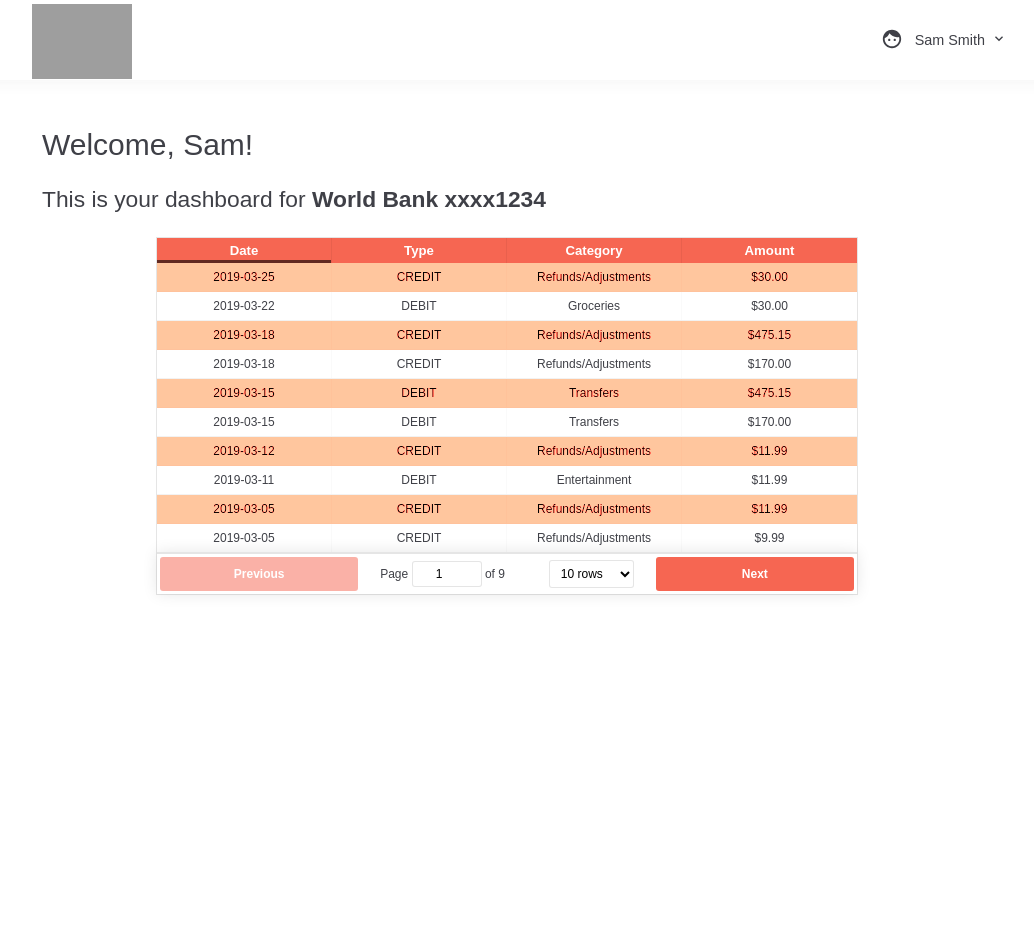
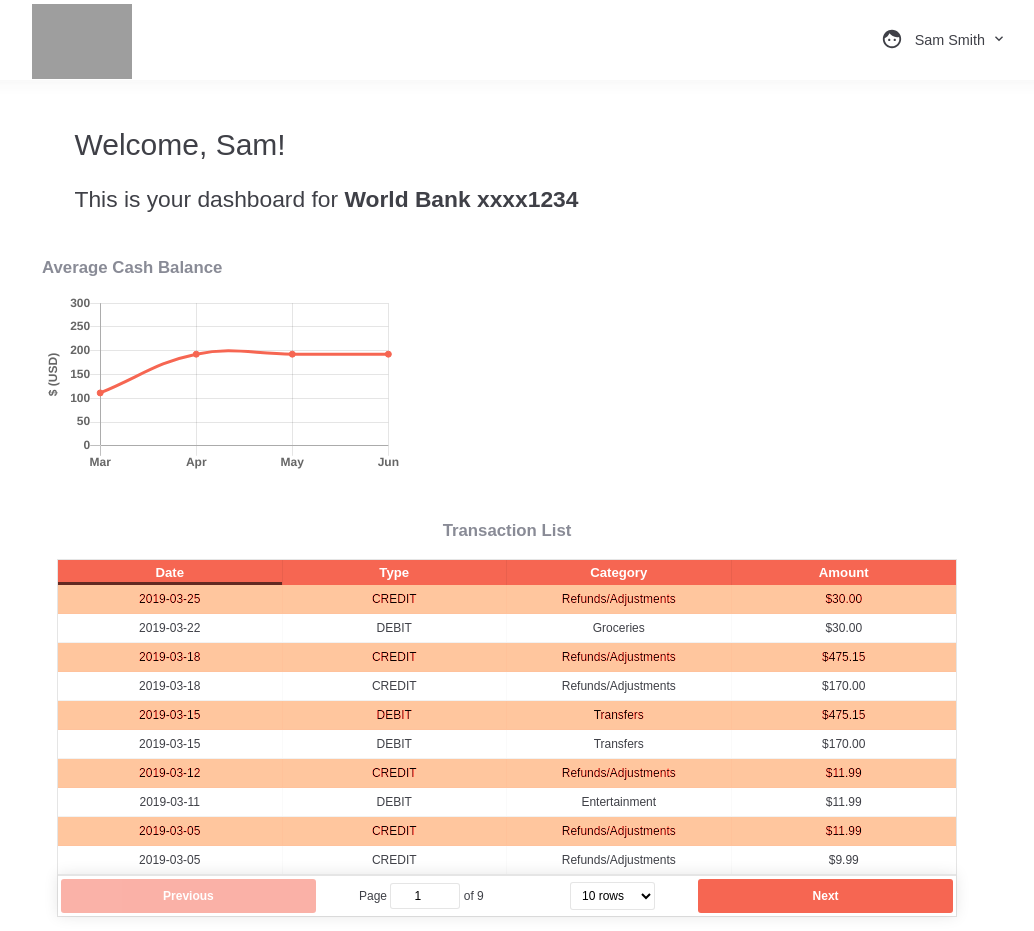
Before and after one commit to davidyoon85/betterfin, a React (Create React App) app: page / in a window 1280 px wide. Shown: the whole page, without its empty margins (133-1167 px from the left). Before the commit the page ends 896 px from the top, so only its background shows below. Built offline with nearby package versions, Linux system fonts and the light colour scheme; grey boxes are pictures that could not be loaded.

Commit message:
add cash balance chart

```diff
--- a/package.json
+++ b/package.json
@@ -7,6 +7,7 @@
     "d3": "^5.9.2",
     "d3-scale": "^3.0.0",
     "react": "^16.8.6",
+    "react-chartjs-2": "^2.7.6",
     "react-dom": "^16.8.6",
     "react-scripts": "3.0.1",
     "react-table": "^6.10.0",
--- a/src/components/chart.js
+++ b/src/components/chart.js
@@ -1,5 +1,7 @@
 import React, { Component } from 'react';
 import * as d3 from 'd3';
+
+import { Line } from 'react-chartjs-2';
 
 const data = require('../data/data.json');
 
@@ -8,41 +10,86 @@ class Chart extends Component {
         super(props)
 
         this.state = {
-            data: data
+            data: data,
+            chartData: {
+                labels: data.balances[0].month_labels,
+                datasets: [
+                    {
+                        // label: 'Month Average',
+                        data: data.balances[0].month_average_values,
+                        borderColor: 'rgba(246,102,82)',
+                        backgroundColor: 'transparent',
+                        pointBackgroundColor: 'rgba(246,102,82)',
+                    }
+                ]
+            }
         }
 
-        this.createBalanceChart = this.createBalanceChart.bind(this);
+        // this.createBalanceChart = this.createBalanceChart.bind(this);
     }
 
     componentDidMount() {
-
-
-        // var data1 = [
-        //     {ser1: 0.3, ser2: 4},
-        //     {ser1: 2, ser2: 16},
-        //     {ser1: 3, ser2: 8}
-        //  ];
-        this.createBalanceChart()
-    }
-
-    createBalanceChart() {
-        const months = this.state.data.balances[0].month_labels;
-        const month_averages = this.state.data.balances[0].month_average_values;
-        const data = [];
-
-        for (let i = 0; i < months.length; i++) {
-            data.push({month: months[i], average: month_averages[i]})
-        }
-
-
+        // this.createBalanceChart()
     }
 
     render() {
         return (
             <div className="chart_section">
-        {/* <button onclick="update(data1)">Dataset 1</button>
-<button onclick="update(data2)">Dataset 2</button> */}
                 <div className="balance_chart">
+                    <div className="chart_header">Average Cash Balance</div>
+                    <Line
+                        data={this.state.chartData}
+                        // width={500}
+                        // height={500}
+                        options={{
+                            responsive: true,
+                            // title:{
+                            //     display: true,
+                            //     text: 'Monthly Averages',
+                            //     fontColor: '#898B96',
+                            //     fontSize: 20,
+                            //     position: 'top'
+                            // },
+                            legend:{
+                                display: false
+                            },
+                            scales: {
+                                yAxes: [{
+                                    scaleLabel: {
+                                        display: true,
+                                        labelString: '$ (USD)',
+                                        fontStyle: 'bold'
+                                    },
+                                    ticks: {
+                                        beginAtZero:true,
+                                        max: Math.round( (1.5 * Math.max(...this.state.data.balances[0].month_average_values)) / 50) * 50,
+                                        fontStyle: 'bold',
+
+                                    }
+                                }],
+                                xAxes: [{
+                                    ticks: {
+                                        fontStyle: 'bold',
+
+                                    }
+                                }]
+                            },
+                            tooltips: {
+                                enabled: true,
+                                backgroundColor: 'white',
+                                borderColor: 'rgba(246,102,82)',
+                                borderWidth: 2,
+                                titleFontSize: 14,
+                                titleFontColor: 'rgba(246,102,82)',
+                                bodyFontColor: 'rgba(246,102,82)',
+                                bodyFontStyle: 'bold',
+                                xPadding: 15,
+                                yPadding: 15,
+                                displayColors: false
+                            },
+                            // maintainAspectRatio: false
+                        }}
+                    />
                 </div>
                 <div className="expense_chart">
 
@@ -53,27 +100,3 @@ class Chart extends Component {
 }
 
 export default Chart;
-
-// // Create a function that takes a dataset as input and update the plot:
-// function update(data) {
-
-//     // Create a update selection: bind to the new data
-//     var u = svg.selectAll(".lineTest")
-//       .data([data], function(d){ return d.ser1 });
-
-//     // Updata the line
-//     u
-//       .enter()
-//       .append("path")
-//       .attr("class","lineTest")
-//       .merge(u)
-//       .transition()
-//       .duration(3000)
-//       .attr("d", d3.line()
-//         .x(function(d) { return x(d.ser1); })
-//         .y(function(d) { return y(d.ser2); }))
-//         .attr("fill", "none")
-//         .attr("stroke", "steelblue")
-//         .attr("stroke-width", 2.5)
-
-//   }
--- a/src/components/table.js
+++ b/src/components/table.js
@@ -18,6 +18,7 @@ class Table extends React.Component {
     const { data } = this.state;
     return (
       <div>
+        <div className="table_header">Transaction List</div>
         <ReactTable
           data={data}
           columns={[
--- a/src/css/main.css
+++ b/src/css/main.css
@@ -36,7 +36,7 @@ a {
 
 .nav {
     background: #fff;
-    height: 80px;
+    height: 10vh;
     box-shadow: 0px 1px 15px 1px rgba(69, 65, 78, 0.06);
 }
 
@@ -140,14 +140,16 @@ img {
 /* page content */
 
 .pageContent {
-    min-height: calc(100vh - 80px);
+    height: 90vh;
     max-width: 1000px;
     margin: 0 auto;
     padding: 48px 6px;
 }
 
 .profile_container {
-    /* min-height: calc(100vh - 80px); */
+    display: flex;
+    flex-direction: column;
+    width: 90%;
     max-width: 1000px;
     margin: 0 auto;
     padding-left: 35px;
@@ -167,12 +169,7 @@ img {
 .profile_main h2 {
     font-size: 1.9em;
     font-weight: 400;
-    margin: 0 0 24px 0;
-}
-
-.ReactTable {
-    width: 70%;
-    margin: 0 auto;
+    margin-bottom: 5%;
 }
 
 .ReactTable .rt-tbody .rt-td {
@@ -213,6 +210,39 @@ img {
     color: #f66652;
 }
 
+.table_container {
+    width: 90%;
+    margin: 0 auto;
+}
+
+.table_header {
+    color: #898B96;
+    font-weight: 700;
+    font-size: 1.4em;
+    margin-bottom: 2%;
+    text-align: center;
+}
+
+.chart_container {
+    width: 90%;
+}
+
 .chart_section {
     display: flex;
+    width: 100%;
+    height: 30%;
+    padding-left: 35px;
 }
+
+.balance_chart {
+    height: 100%;
+    width: 40%;
+    margin-bottom: 5%;
+}
+
+.chart_header {
+    color: #898B96;
+    font-weight: 700;
+    font-size: 1.4em;
+    margin-bottom: 5%;
+}
```
Also changed, not shown: 1 other file (tests, documents, lock files or other folders).
